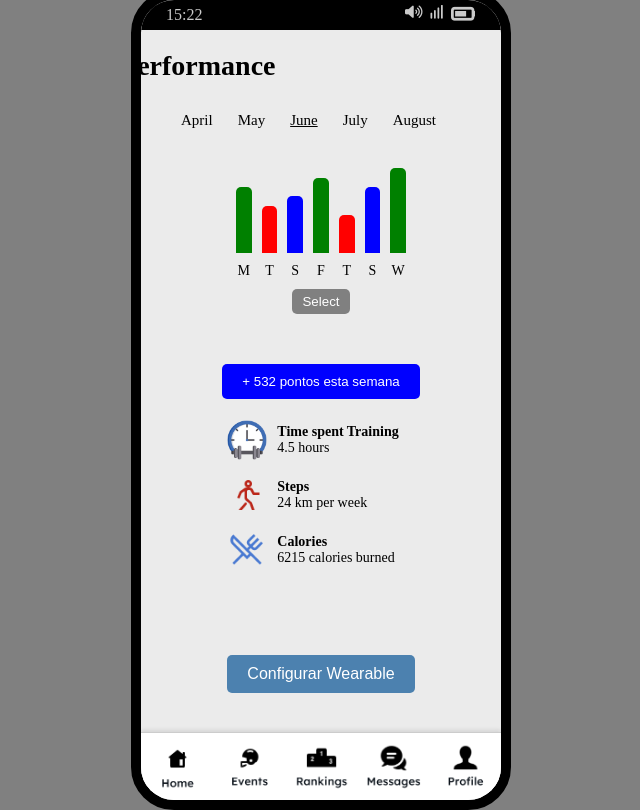
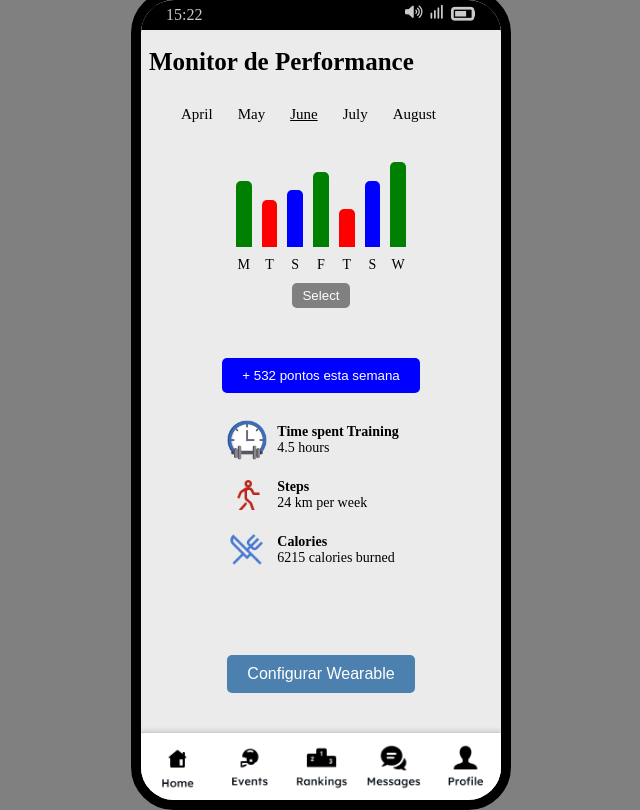
Before and after one commit to gLmatos35/ProjetoAS, a website: page desempenho.html in a window 1280 px wide. Shown: the whole page, without its empty margins (319-959 px from the left). Drawn offline with Linux system fonts and the light colour scheme.

Commit message:
fixed desempenho header

```diff
--- a/desempenho.html
+++ b/desempenho.html
@@ -24,7 +24,7 @@
             </div>
         </div>
 
-        <h1 style="left:50%; transform: translateX(-45%)">Monitor de Performance</h1>
+        <h1 style="font-size: 25px; margin-left:8px">Monitor de Performance</h1>
 
         <div class="months">
             <span class="month" onclick="selectMonth(this)">April</span>
```
